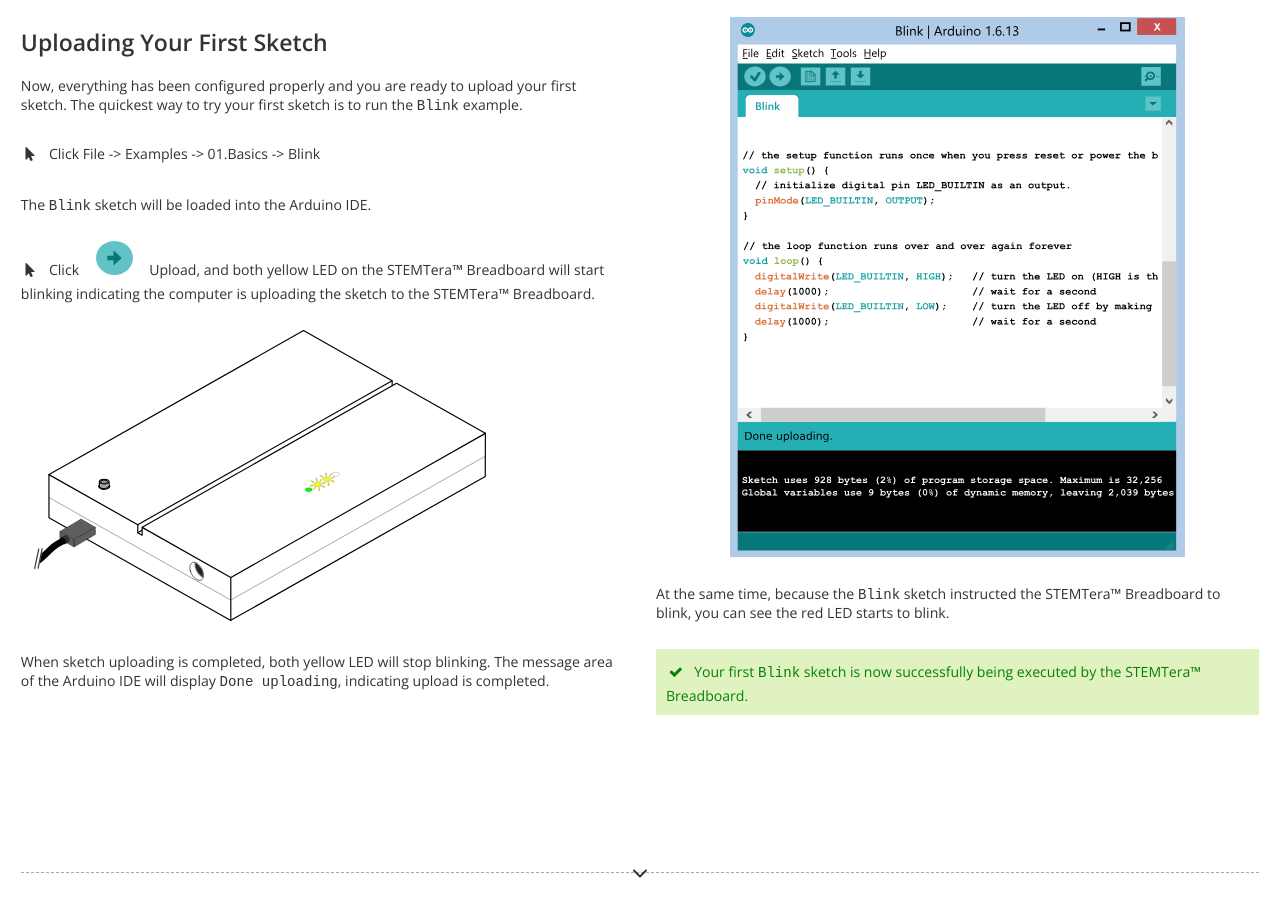
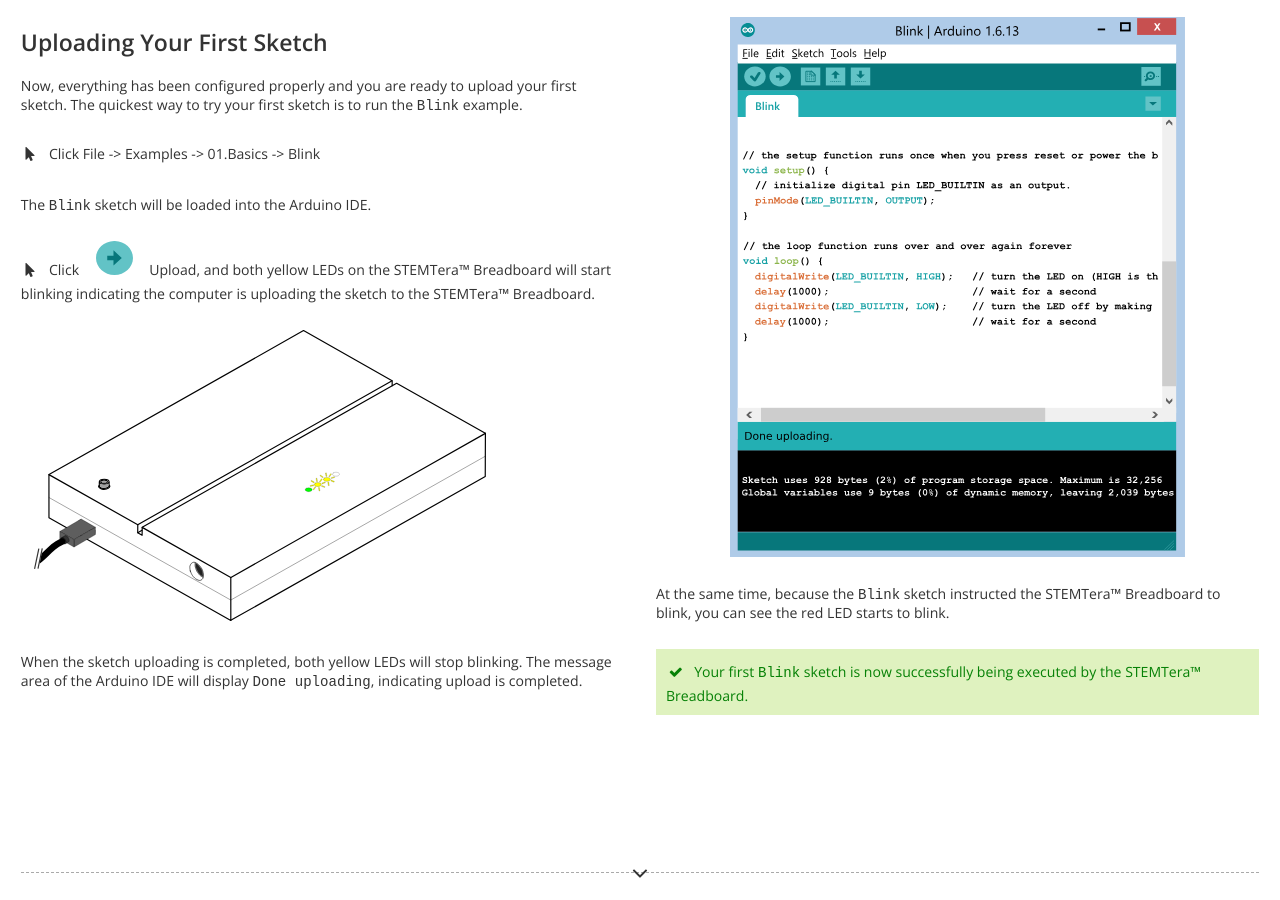
Before and after one commit to STEMTera/stemtera.github.io, a Jekyll site: the page built from en/begin/index.html, in a window 1280 px wide and 900 px high, scrolled down 7158 px. Built offline with Jekyll 4.4.1, drawn with Linux system fonts in a browser that asks for light colours; nearby versions of some CDN libraries; some of the changed text lies outside the part shown.

Commit message:
fixed typo

```diff
--- a/en/begin/_posts/2000-01-09-first-sketch.md
+++ b/en/begin/_posts/2000-01-09-first-sketch.md
@@ -15,12 +15,12 @@
 
 The `Blink` sketch will be loaded into the Arduino IDE.
 
-Click ![arduino_ide_upload button](img/arduino_ide_upload_icon.svg) Upload, and both yellow LED on the (STMB) will start blinking indicating the computer is uploading the sketch to the (STMB).
+Click ![arduino_ide_upload button](img/arduino_ide_upload_icon.svg) Upload, and both yellow LEDs on the (STMB) will start blinking indicating the computer is uploading the sketch to the (STMB).
 {: .mouse }
 
 ![(STMB) Tx Rx LED Blinking](img/stemtera_tx_rx_blink.svg){: width="75%"}
 
-When sketch uploading is completed, both yellow LED will stop blinking. The message area of the Arduino IDE will display `Done uploading`, indicating upload is completed.
+When the sketch uploading is completed, both yellow LEDs will stop blinking. The message area of the Arduino IDE will display `Done uploading`, indicating upload is completed.
 
 ![Arduino IDE (STMB) Blink Example](img/arduino_ide_blink.svg){: .three-quarter-h .center}
 
```
Also changed, not shown: en/begin/_posts/2000-03-03-common-parts.md (+3 -3 lines), en/begin/img/common_capacitor.svg (added).
